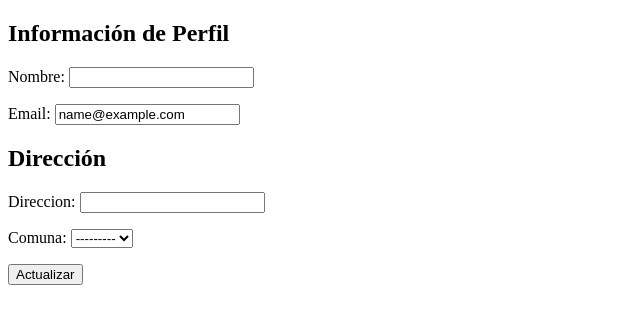
After one commit to AlexisVarela2811/Portafolio-De-Titulo, a Django app: page /cuentas/perfil/ in a window 1280 px wide. The commit adds this page. Shown: the top 324 px of the page, without its empty margins (0-640 px from the left). Run offline with Django 3.2, Linux system fonts and the light colour scheme; the visitor is signed in with stand-in values (Sample User, id 1); data that the repository does not hold is empty.

Commit message:
hu-02-hu-03 se implementa perfil usuario y correciones en oauth

```diff
--- a/Equivale/Equivale/urls.py
+++ b/Equivale/Equivale/urls.py
@@ -20,7 +20,7 @@ from django.contrib.auth import views as auth_views
 
 urlpatterns = [
     path('admin/', admin.site.urls),
-    path('cuentas/', include(('cuentas.urls', 'cuentas'), namespace='cuentas')),
+    path('cuentas/', include(('cuentas.urls','cuentas'), namespace='cuentas')),
     #??
     path('social-auth/', include('social_django.urls', namespace='social'))
 ]
--- a/Equivale/cuentas/forms.py
+++ b/Equivale/cuentas/forms.py
@@ -1,15 +1,14 @@
-# forms.py
 from django import forms
 from django.contrib.auth import authenticate
-from .models import Usuario
+from django.contrib.auth import get_user_model
+from .models import Usuario, Direccion, Comuna
 
 class RegistroForm(forms.ModelForm):
     password = forms.CharField(widget=forms.PasswordInput, label="Contraseña")
     confirm_password = forms.CharField(widget=forms.PasswordInput, label="Confirmar Contraseña")
-
     class Meta:
-        model = Usuario
-        fields = ['nombre', 'correo', 'password']
+        model = get_user_model()
+        fields = ['nombre', 'email', 'password']
 
     def clean(self):
         cleaned_data = super().clean()
@@ -27,15 +26,30 @@ class RegistroForm(forms.ModelForm):
         return user
 
 class LoginForm(forms.Form):
-    correo = forms.EmailField(label="Correo electrónico")
+    email = forms.EmailField(label="Email")
     password = forms.CharField(widget=forms.PasswordInput, label="Contraseña")
 
     def clean(self):
         cleaned_data = super().clean()
-        correo = cleaned_data.get('correo')
+        email = cleaned_data.get('email')
         password = cleaned_data.get('password')
-        if correo and password:
-            user = authenticate(correo=correo, password=password)
+        if email and password:
+            user = authenticate(email=email, password=password)
             if user is None:
                 raise forms.ValidationError('Credenciales incorrectas.')
         return cleaned_data
+
+class PerfilForm(forms.ModelForm):
+    class Meta:
+        model = Usuario
+        fields = ['nombre', 'email']
+        widgets = {
+            'email': forms.EmailInput(attrs={'readonly': 'readonly'}),
+        }
+
+class DireccionForm(forms.ModelForm):
+    class Meta:
+        model = Direccion
+        fields = ['direccion', 'comuna']
+
+    comuna = forms.ModelChoiceField(queryset=Comuna.objects.all(), label='Comuna')
--- a/Equivale/cuentas/models.py
+++ b/Equivale/cuentas/models.py
@@ -2,10 +2,10 @@ from django.contrib.auth.models import AbstractBaseUser, BaseUserManager, Permis
 from django.db import models
 
 class UsuarioManager(BaseUserManager):
-    def create_user(self, nombre, correo, password=None, **extra_fields):
-        correo = self.normalize_email(correo)
+    def create_user(self, nombre, email, password=None, **extra_fields):
+        email = self.normalize_email(email)
         usuario = self.model(
-            correo=correo,
+            email=email,
             nombre=nombre,
             **extra_fields
         )
@@ -13,17 +13,43 @@ class UsuarioManager(BaseUserManager):
         usuario.save(using=self._db)
         return usuario
 
+    def create_superuser(self, nombre, email, password=None, **extra_fields):
+        extra_fields.setdefault('is_staff', True)
+        extra_fields.setdefault('is_superuser', True)
+        return self.create_user(nombre, email, password, **extra_fields)
+
 class Usuario(AbstractBaseUser, PermissionsMixin):
     usuarioid = models.AutoField(primary_key=True)
     nombre = models.CharField(max_length=200)
-    correo = models.EmailField(max_length=100, unique=True)
+    email = models.EmailField(max_length=100, unique=True)
     fecharegistro = models.DateField(auto_now_add=True)
     is_active = models.BooleanField(default=True)
     is_staff = models.BooleanField(default=False)
     objects = UsuarioManager()
 
-    USERNAME_FIELD = 'correo'
+    USERNAME_FIELD = 'email'
     REQUIRED_FIELDS = ['nombre']
 
     def __str__(self):
         return self.nombre
+
+class Region(models.Model):
+    nombre = models.CharField(max_length=100)
+
+    def __str__(self):
+        return self.nombre
+
+class Comuna(models.Model):
+    nombre = models.CharField(max_length=100)
+    region = models.ForeignKey(Region, on_delete=models.CASCADE, related_name="comunas")
+
+    def __str__(self):
+        return f'{self.nombre}, {self.region.nombre}'
+
+class Direccion(models.Model):
+    usuario = models.ForeignKey('cuentas.Usuario', on_delete=models.CASCADE, related_name='direcciones')
+    direccion = models.CharField(max_length=255)
+    comuna = models.ForeignKey(Comuna, on_delete=models.CASCADE)
+
+    def __str__(self):
+        return f'{self.direccion}, {self.comuna.nombre}, {self.comuna.region.nombre}'
--- a/Equivale/cuentas/templates/cuentas/login.html
+++ b/Equivale/cuentas/templates/cuentas/login.html
@@ -16,6 +16,8 @@
                 <p>{{ message }}</p>
             {% endfor %}
         {% endif %}
+        <a href="{% url 'social:begin' 'github' %}">Iniciar con GitHub</a>
+        <a href="{% url 'social:begin' 'google-oauth2' %}">Iniciar sesión con Google</a>
     </div>
 </body>
 </html>
--- /dev/null
+++ b/Equivale/cuentas/templates/cuentas/perfil.html
@@ -0,0 +1,19 @@
+<!DOCTYPE html>
+<html lang="en">
+<head>
+    <meta charset="UTF-8">
+    <meta name="viewport" content="width=device-width, initial-scale=1.0">
+    <title>Document</title>
+</head>
+<body>
+<form method="POST">
+    {% csrf_token %}
+    <h2>Información de Perfil</h2>
+    {{ perfil_form.as_p }}
+    <h2>Dirección</h2>
+    {{ direccion_form.as_p }}
+    <button type="submit">Actualizar</button>
+</form>
+
+</body>
+</html>
--- a/Equivale/cuentas/templates/cuentas/registro.html
+++ b/Equivale/cuentas/templates/cuentas/registro.html
@@ -16,8 +16,8 @@
                 <p>{{ message }}</p>
             {% endfor %}
         {% endif %}
-        <a href="{% url 'social:begin' 'github' %}">Iniciar sesión con GitHub</a>
-        <a href="{% url 'social:begin' 'google-oauth2' %}">Iniciar sesión con Google</a>
+        <a href="{% url 'social:begin' 'github' %}">Registrarte con GitHub</a>
+        <a href="{% url 'social:begin' 'google-oauth2' %}">Registrarte sesión con Google</a>
     </div>
 </body>
 </html>
--- a/Equivale/cuentas/urls.py
+++ b/Equivale/cuentas/urls.py
@@ -1,9 +1,11 @@
 from django.urls import path
-from .views import registro_view, login_view
+from .views import registro_view,login_view, perfil_view, logout_view
 
 app_name = 'cuentas'
 
 urlpatterns = [
     path('registro/', registro_view, name='registro'),
     path('login/', login_view, name='login'),
+    path('perfil/', perfil_view, name='perfil'),
+    path('logout/',logout_view, name='logout'),
 ]
--- a/Equivale/cuentas/views.py
+++ b/Equivale/cuentas/views.py
@@ -1,42 +1,76 @@
-# views.py
 from django.shortcuts import render, redirect
 from django.contrib import messages
-from django.contrib.auth import login as auth_login, authenticate
-from .forms import RegistroForm, LoginForm
-from .models import Usuario
+from django.contrib.auth import login as auth_login, authenticate, logout as auth_logout
+from django.contrib.auth.decorators import login_required
+from .forms import RegistroForm, LoginForm, PerfilForm, DireccionForm
+from .models import Direccion
 
-"""
-
-    Manejo de registro de nuevos usuarios
-    Procesa los datos del formulario cuando se realiza una solicitud POST.
-    Si el formulario es válido, guarda el nuevo usuario y redirige al formulario de inicio de sesión.
-    En caso de una solicitud GET, muestra un formulario de registro vacío.
-
-"""
+# Vista registro
 def registro_view(request):
     if request.method == 'POST':
         form = RegistroForm(request.POST)
         if form.is_valid():
             user = form.save()
-            messages.success(request, 'Registro exitoso.')
-            return redirect('cuentas:login')
+            # Autentica al usuario después de registrarlo
+            user = authenticate(email=user.email, password=form.cleaned_data['password'])
+            if user:
+                auth_login(request, user)
+                messages.success(request, 'Registro exitoso y sesión iniciada.')
+                return redirect('cuentas:perfil')
+            else:
+                messages.error(request, 'Error al autenticar al usuario.')
     else:
         form = RegistroForm()
     return render(request, 'cuentas/registro.html', {'form': form})
 
+# Vista login
 def login_view(request):
     if request.method == 'POST':
         form = LoginForm(request.POST)
         if form.is_valid():
-            correo = form.cleaned_data['correo']
+            email = form.cleaned_data['email']
             password = form.cleaned_data['password']
-            user = authenticate(correo=correo, password=password)
+            user = authenticate(email=email, password=password)
             if user is not None:
                 auth_login(request, user)
-                messages.success(request, 'Inicio de sesión exitoso.')
-                return redirect('cuentas:registro')
+                return redirect('cuentas:perfil')
             else:
                 messages.error(request, 'Credenciales incorrectas.')
     else:
         form = LoginForm()
     return render(request, 'cuentas/login.html', {'form': form})
+
+# Vista logout
+@login_required
+def logout_view(request):
+    auth_logout(request)
+    return render(request, 'cuentas/logout.html')
+
+# Vista perfil
+@login_required
+def perfil_view(request):
+    user = request.user
+    direccion = Direccion.objects.filter(usuario=user).first()
+
+    if request.method == 'POST':
+        perfil_form = PerfilForm(request.POST, instance=user)
+        direccion_form = DireccionForm(request.POST, instance=direccion)
+
+        if perfil_form.is_valid() and direccion_form.is_valid():
+            perfil_form.save()
+            if direccion_form.instance:
+                direccion_form.instance.usuario = user
+                direccion_form.save()
+            else:
+                direccion_form.instance.usuario = user
+                direccion_form.save()
+            messages.success(request, "Perfil actualizado exitosamente.")
+            return redirect('cuentas:perfil')
+    else:
+        perfil_form = PerfilForm(instance=user)
+        direccion_form = DireccionForm(instance=direccion)
+
+    return render(request, 'cuentas/perfil.html', {
+        'perfil_form': perfil_form,
+        'direccion_form': direccion_form,
+    })
```
Also changed, not shown: Equivale/Equivale/settings.py (+20 -4 lines), Equivale/cuentas/pipelines.py (added, +42 -0 lines), Equivale/cuentas/templates/cuentas/logout.html (added, +20 -0 lines), Equivale/data/regiones.json (added, +68 -0 lines), Equivale/data/script_load.py (added, +19 -0 lines), Equivale/cuentas/apps.py (line endings or trailing spaces), Equivale/cuentas/migrations/0002_auto_20240907_1600.py (added), Equivale/cuentas/migrations/0003_rename_correo_usuario_email.py (added).
